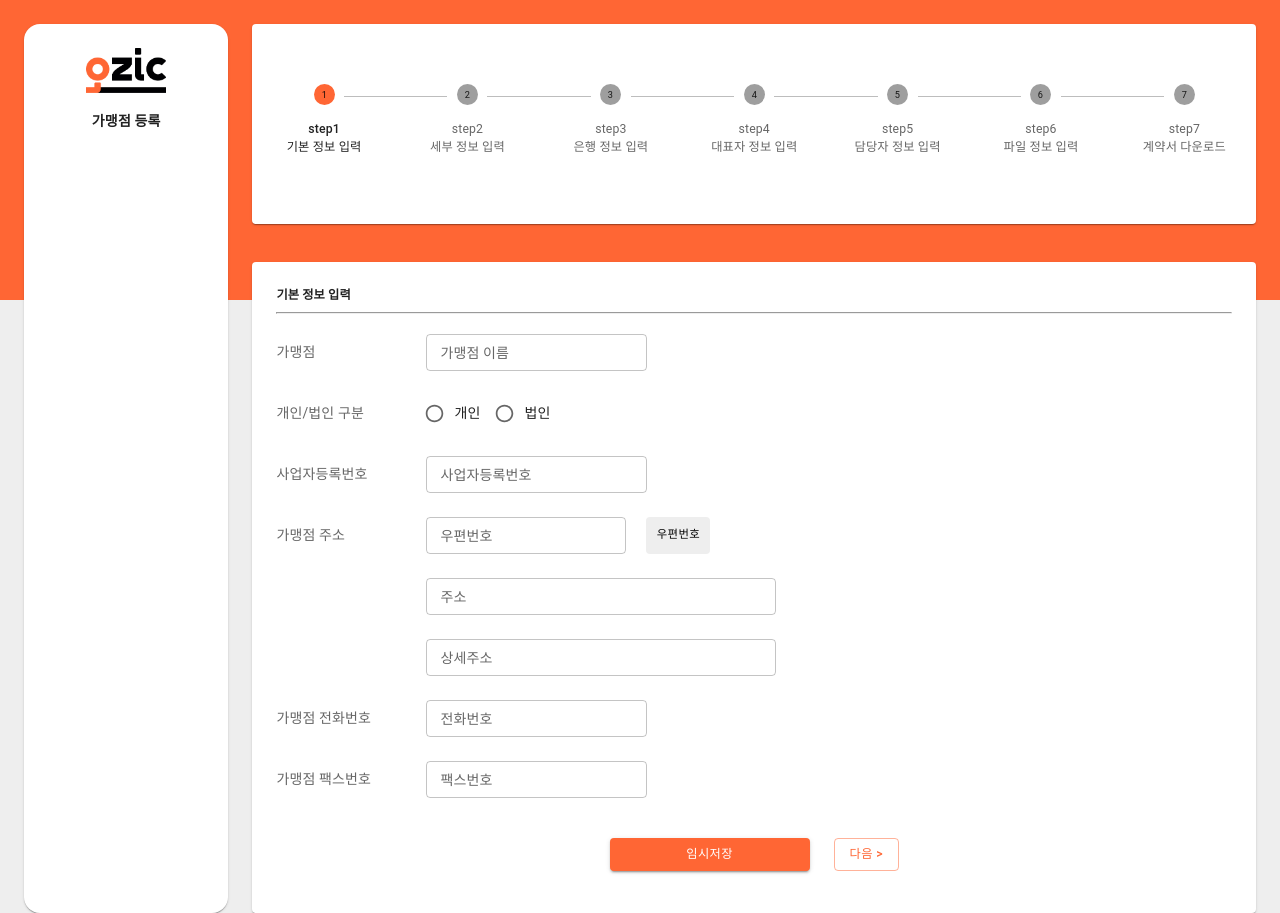
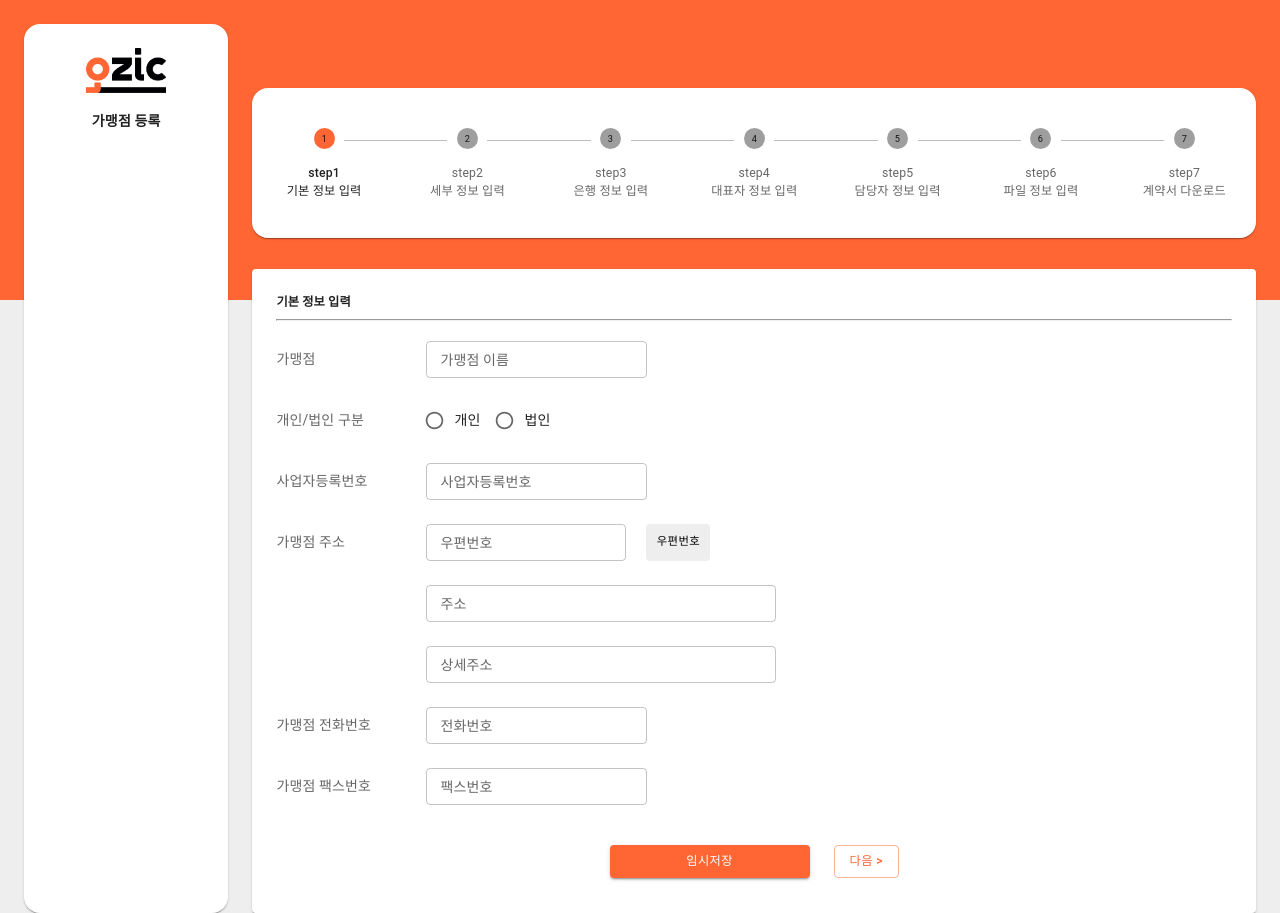
Before and after one commit to tamoimi/ozic-step, a React (Create React App) app: page / in a window 1280 px wide. Built offline with nearby package versions, Linux system fonts and the light colour scheme.

Commit message:
Style: 스타일 수정

```diff
--- a/src/components/StepHeader.jsx
+++ b/src/components/StepHeader.jsx
@@ -18,8 +18,8 @@ const steps = [
 const StepHeader = ({ currentStep }) => {
   return (
     <>
-      <Paper sx={{ width: "100%", height: 200 }}>
-        <Box sx={{ marginTop: "60px" }}>
+      <Paper sx={{ width: "100%", height: 150, borderRadius: 4, marginTop: 8}}>
+        <Box sx={{ marginTop: "40px" }}>
           <Stepper activeStep={currentStep} alternativeLabel>
             {steps.map((label) => (
               <Step key={label.id}>
```
